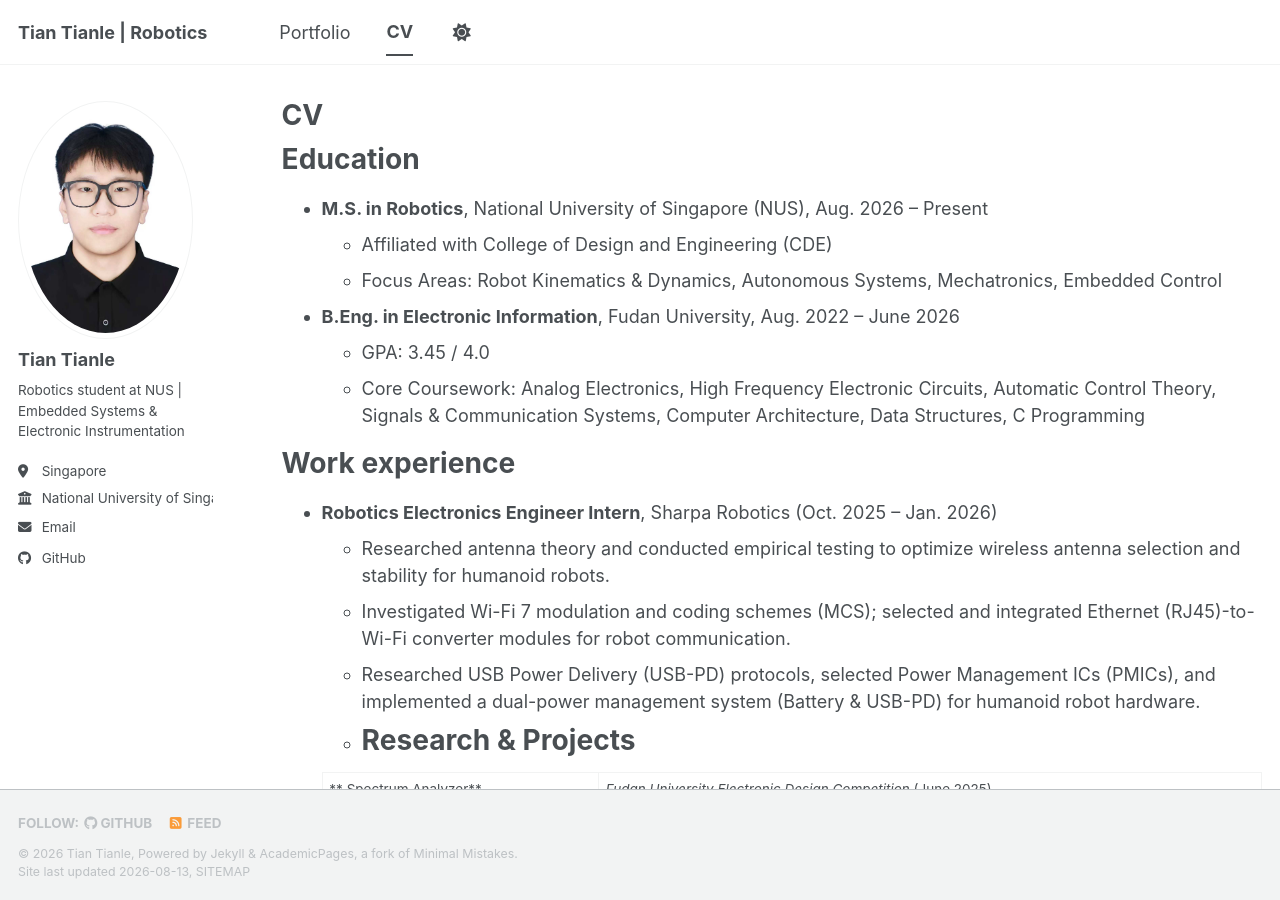
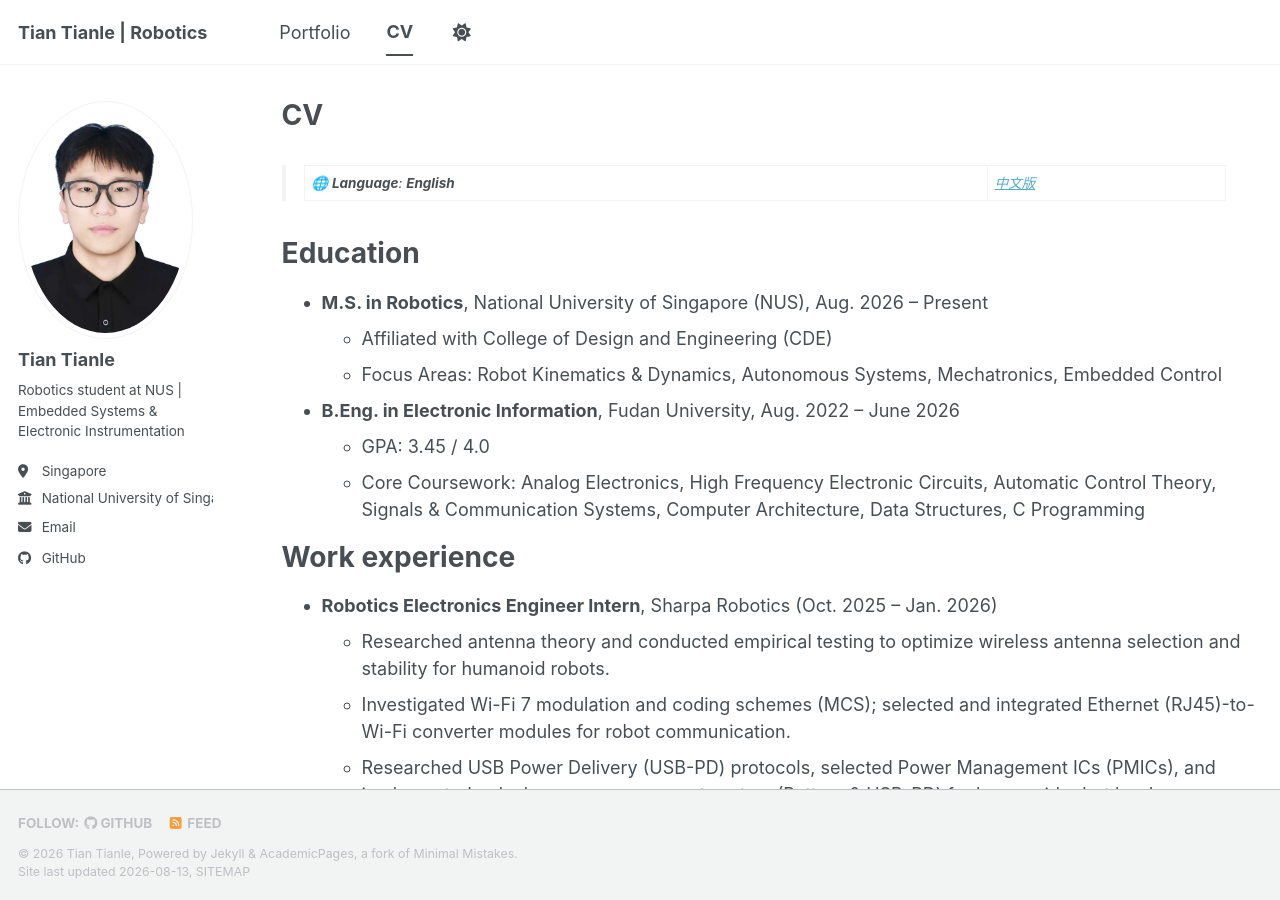
Before and after one commit to henrenzhenderen5/henrenzhenderen5.github.io, a Jekyll site: the page built from _pages/cv.md, in a window 1280 px wide and 900 px high. Built offline with Jekyll 4.4.1, drawn with Linux system fonts in a browser that asks for light colours; a style sheet for code colours, icons or effects is not loaded.

Commit message:
Update cv.md

```diff
--- a/_pages/cv.md
+++ b/_pages/cv.md
@@ -8,6 +8,8 @@ redirect_from:
 ---
 
 {% include base_path %}
+
+> 🌐 **Language**: **English** | [中文版](/cv-zh/)
 
 Education
 ======
```
